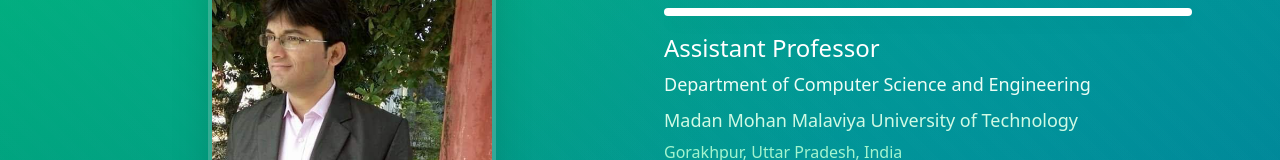
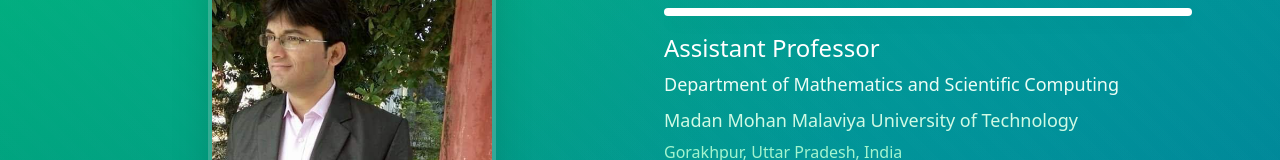
Before and after one commit to Gssprincesahu/Harishchandra, a React app in the folder frontend/: page / in a window 1280 px wide. Shown: the part 288-448 px from the top of the page. Built offline with nearby package versions, Linux system fonts and the light colour scheme; the HTML template or start-up script is replaced by a standard one.

Commit message:
Change department name in Hero section

```diff
--- a/frontend/src/WebPages/HomePage/Herosection.jsx
+++ b/frontend/src/WebPages/HomePage/Herosection.jsx
@@ -84,7 +84,7 @@
                   transition={{ delay: 1.2 }}
                   className="text-sm sm:text-base md:text-lg text-emerald-50 leading-relaxed"
                 >
-                  Department of Computer Science and Engineering
+                  Department of Mathematics and Scientific Computing
                 </motion.p>
                 <motion.p
                   initial={{ opacity: 0, y: 10 }}
```
